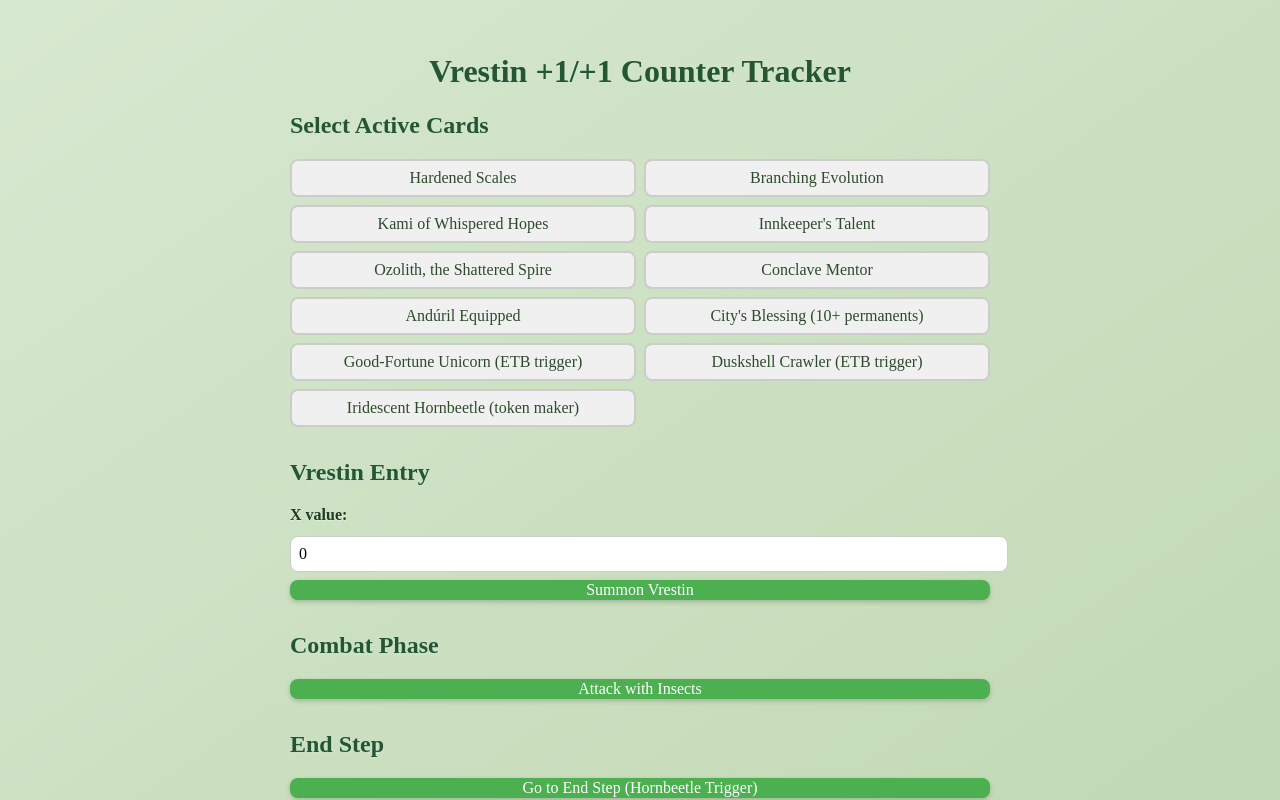
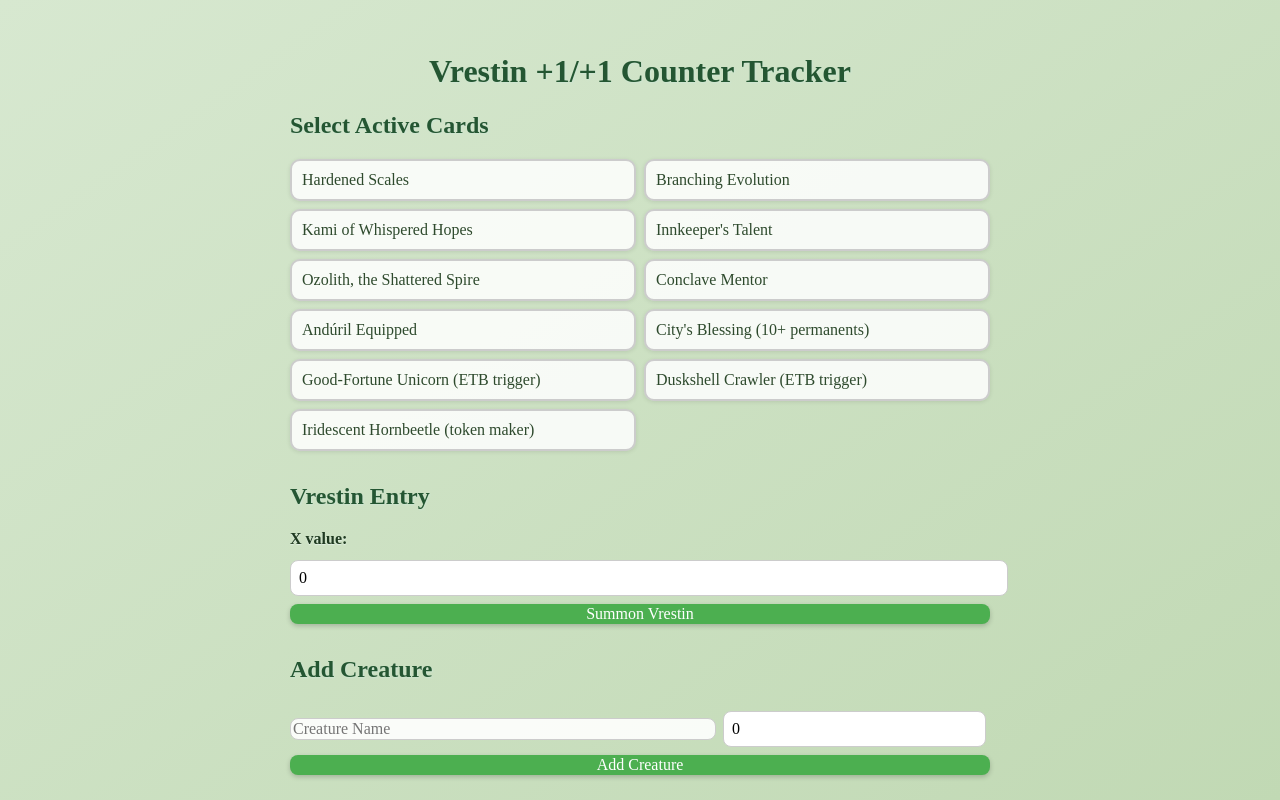
Before and after one commit to cdragon666/vrestin-counters, a React (Create React App) app: page / in a window 1280 px wide. Shown: the top 800 px of the page. Built offline with nearby package versions, Linux system fonts and the light colour scheme.

Commit message:
Fix: Apply support counters to Hornbeetle tokens

```diff
--- a/src/App.js
+++ b/src/App.js
@@ -14,14 +14,23 @@ const supportCards = [
   { id: "hornbeetle", name: "Iridescent Hornbeetle (token maker)" }
 ];
 
+const creatureData = {
+  "scute mob": { counters: 1 },
+  "hornet queen": { counters: 2 },
+  "sigarda, font of blessings": { counters: 4 },
+  "king darien xlviii": { counters: 3 },
+  "springheart nantuko": { counters: 2 }
+};
+
 export default function App() {
   const [selectedCards, setSelectedCards] = useState([]);
   const [vrestinX, setVrestinX] = useState(0);
   const [creatures, setCreatures] = useState([]);
+  const [newCreatureName, setNewCreatureName] = useState("");
+  const [startingCounters, setStartingCounters] = useState(0);
   const [resultLog, setResultLog] = useState([]);
+  const [suggestions, setSuggestions] = useState([]);
   const [counterTracker, setCounterTracker] = useState(0);
-
-  const has = (id) => selectedCards.includes(id);
 
   const toggleCard = (id) => {
     setSelectedCards((prev) =>
@@ -29,86 +38,84 @@ export default function App() {
     );
   };
 
-  const getBaseBonus = () => {
+  const has = (id) => selectedCards.includes(id);
+
+  function getBaseCounterBonus() {
     let bonus = 0;
     if (has("hardened_scales")) bonus += 1;
     if (has("conclave_mentor")) bonus += 1;
     if (has("ozolith")) bonus += 1;
     return bonus;
-  };
+  }
 
-  const getMultiplier = () => {
+  function getMultiplier() {
     let multiplier = 1;
     if (has("branching_evolution")) multiplier *= 2;
     if (has("kami")) multiplier *= 2;
     if (has("innkeeper")) multiplier *= 2;
     return multiplier;
-  };
+  }
 
-  const addToTracker = (amount) => {
+  function getEntryCounterBonus() {
+    let base = 0;
+    if (has("unicorn")) base += 1;
+    if (has("crawler")) base += 1;
+    base += getBaseCounterBonus();
+    return Math.ceil(base * getMultiplier());
+  }
+
+  function addToTracker(amount) {
     setCounterTracker((prev) => prev + amount);
-  };
+  }
 
   const calculateETB = () => {
     const base = parseInt(vrestinX);
-    const bonus = getBaseBonus();
-    const multiplier = getMultiplier();
-    const vrestinFinal = Math.ceil((base + bonus) * multiplier);
-    let insectFlat = 0;
+    const vrestinCounters = Math.ceil((base + getBaseCounterBonus()) * getMultiplier());
+    const insectCounters = getEntryCounterBonus();
 
-    if (has("unicorn")) insectFlat += 1;
-    if (has("crawler")) insectFlat += 1;
+    addToTracker(vrestinCounters + base * insectCounters);
 
-    const insectBonus = Math.ceil((insectFlat + getBaseBonus()) * multiplier);
-    const newInsects = Array(base).fill().map((_, i) => ({
-      name: `Insect ${i + 1}`,
-      counters: insectBonus
-    }));
+    let log = `Vrestin enters with ${vrestinCounters} counters.\n`;
+    log += `${base} Insect tokens created. Each gets +${insectCounters} counters.\n`;
 
-    const allCreatures = [
-      { name: "Vrestin", counters: vrestinFinal },
-      ...newInsects
+    const newCreatures = [
+      { name: "Vrestin", counters: vrestinCounters },
+      ...Array(base).fill().map((_, i) => ({ name: `Insect ${i + 1}`, counters: insectCounters }))
     ];
 
-    const totalCounters = vrestinFinal + (newInsects.length * insectBonus);
-    addToTracker(totalCounters);
-
-    let log = `Vrestin enters with ${vrestinFinal} counters.\n`;
-    log += `${base} Insect tokens created. Each gets +${insectBonus} counters.`;
-
-    setCreatures((prev) => [...prev, ...allCreatures]);
+    setCreatures((prev) => [...prev, ...newCreatures]);
     setResultLog((prev) => [log, ...prev]);
   };
 
   const handleCombat = () => {
-    const insectBuff = Math.ceil((1 + getBaseBonus()) * getMultiplier());
+    let log = `Combat Phase:\n`;
+    const insectBonus = Math.ceil((1 + getBaseCounterBonus()) * getMultiplier());
     const andurilBase = has("citys_blessing") ? 2 : 1;
-    const andurilBuff = has("anduril") ? Math.ceil((andurilBase + getBaseBonus()) * getMultiplier()) : 0;
+    const andurilBonus = Math.ceil((andurilBase + getBaseCounterBonus()) * getMultiplier());
 
-    let log = `Combat Phase:\n`;
-
-    const updated = creatures.map((c) => {
+    const updatedCreatures = creatures.map((c) => {
       const name = c.name.toLowerCase();
       const isInsect = name.includes("insect") || name.includes("vrestin");
-      const add = (isInsect ? insectBuff : 0) + andurilBuff;
-      if (add > 0) addToTracker(add);
-      return { ...c, counters: c.counters + add };
+      let added = 0;
+      if (isInsect) added += insectBonus;
+      if (has("anduril")) added += andurilBonus;
+      addToTracker(added);
+      return { ...c, counters: c.counters + added };
     });
 
-    log += `All insects get +${insectBuff}, all creatures get +${andurilBuff} from Andúril.`;
-    setCreatures(updated);
+    log += `All insects get +${insectBonus}, all creatures get +${has("anduril") ? andurilBonus : 0} from Andúril.`;
+    setCreatures(updatedCreatures);
     setResultLog((prev) => [log, ...prev]);
   };
 
   const handleEndStep = () => {
-    let log = "End Step:\n";
+    let log = `End Step:\n`;
     if (has("hornbeetle") && counterTracker > 0) {
-      const tokens = Array(counterTracker).fill().map((_, i) => ({
-        name: `Beetle Token ${i + 1}`,
-        counters: 0
-      }));
-      setCreatures((prev) => [...prev, ...tokens]);
+      const beetleBonus = getEntryCounterBonus();
+      const newTokens = Array(counterTracker).fill().map((_, i) => ({ name: `Beetle Token ${i + 1}`, counters: beetleBonus }));
+      setCreatures((prev) => [...prev, ...newTokens]);
       log += `Hornbeetle created ${counterTracker} Insect tokens from ${counterTracker} counters added this turn.`;
+      addToTracker(counterTracker * beetleBonus);
     } else {
       log += `No effects triggered.`;
     }
@@ -119,12 +126,46 @@ export default function App() {
   const updateCounter = (index, delta) => {
     if (delta > 0) addToTracker(delta);
     setCreatures((prev) =>
-      prev.map((c, i) => i === index ? { ...c, counters: Math.max(0, c.counters + delta) } : c)
+      prev.map((c, i) => (i === index ? { ...c, counters: Math.max(0, c.counters + delta) } : c))
     );
   };
 
   const removeCreature = (index) => {
     setCreatures((prev) => prev.filter((_, i) => i !== index));
+  };
+
+  const addCreature = () => {
+    const name = newCreatureName.trim();
+    if (!name) return;
+    const data = creatureData[name.toLowerCase()];
+    const baseCounters = data ? data.counters : parseInt(startingCounters) || 0;
+    const final = Math.ceil((baseCounters + getBaseCounterBonus()) * getMultiplier());
+    addToTracker(final);
+    setCreatures([...creatures, { name: newCreatureName, counters: final }]);
+    setNewCreatureName("");
+    setStartingCounters(0);
+    setSuggestions([]);
+  };
+
+  const handleNameChange = (e) => {
+    const input = e.target.value;
+    setNewCreatureName(input);
+    if (!input) {
+      setSuggestions([]);
+      return;
+    }
+    const matches = Object.keys(creatureData).filter((name) =>
+      name.includes(input.toLowerCase())
+    );
+    setSuggestions(matches);
+  };
+
+  const fillSuggestion = (name) => {
+    const displayName = name.replace(/\b\w/g, (c) => c.toUpperCase());
+    setNewCreatureName(displayName);
+    const data = creatureData[name];
+    if (data) setStartingCounters(data.counters);
+    setSuggestions([]);
   };
 
   const clearLog = () => setResultLog([]);
@@ -138,16 +179,8 @@ export default function App() {
         {supportCards.map((card) => (
           <div
             key={card.id}
+            className={`card-tile ${selectedCards.includes(card.id) ? "selected" : ""}`}
             onClick={() => toggleCard(card.id)}
-            style={{
-              cursor: "pointer",
-              padding: "0.5rem",
-              background: selectedCards.includes(card.id) ? "#bdf5bd" : "#f0f0f0",
-              border: "2px solid",
-              borderColor: selectedCards.includes(card.id) ? "green" : "#ccc",
-              borderRadius: "0.5rem",
-              textAlign: "center"
-            }}
           >
             {card.name}
           </div>
@@ -161,11 +194,43 @@ export default function App() {
         id="vrestinX"
         value={vrestinX}
         onChange={(e) => setVrestinX(e.target.value)}
-        style={{ width: "100%", marginTop: "0.5rem", padding: "0.5rem" }}
       />
       <button onClick={calculateETB} style={{ marginTop: "0.5rem", width: "100%" }}>
         Summon Vrestin
       </button>
+
+      <h2 style={{ marginTop: "2rem" }}>Add Creature</h2>
+      <input
+        type="text"
+        placeholder="Creature Name"
+        value={newCreatureName}
+        onChange={handleNameChange}
+        style={{ width: "60%", marginRight: "1%" }}
+      />
+      <input
+        type="number"
+        placeholder="+1/+1 Counters"
+        value={startingCounters}
+        onChange={(e) => setStartingCounters(e.target.value)}
+        style={{ width: "35%" }}
+      />
+      <button onClick={addCreature} style={{ marginTop: "0.5rem", width: "100%" }}>
+        Add Creature
+      </button>
+
+      {suggestions.length > 0 && (
+        <ul style={{ listStyle: "none", padding: 0, marginTop: "0.5rem", background: "#eee", borderRadius: "0.5rem" }}>
+          {suggestions.map((s, i) => (
+            <li
+              key={i}
+              style={{ padding: "0.3rem", cursor: "pointer" }}
+              onClick={() => fillSuggestion(s)}
+            >
+              {s.replace(/\b\w/g, (c) => c.toUpperCase())}
+            </li>
+          ))}
+        </ul>
+      )}
 
       <h2 style={{ marginTop: "2rem" }}>Combat Phase</h2>
       <button onClick={handleCombat} style={{ width: "100%" }}>
```
